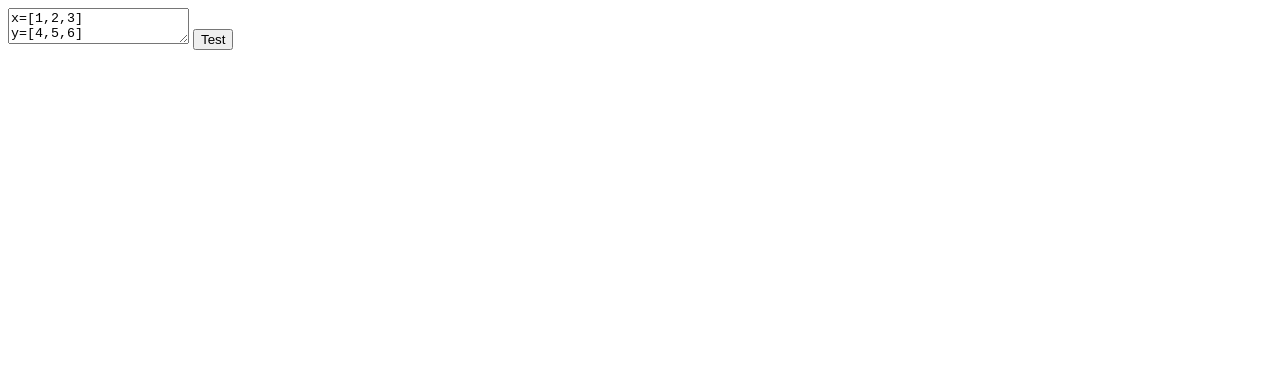
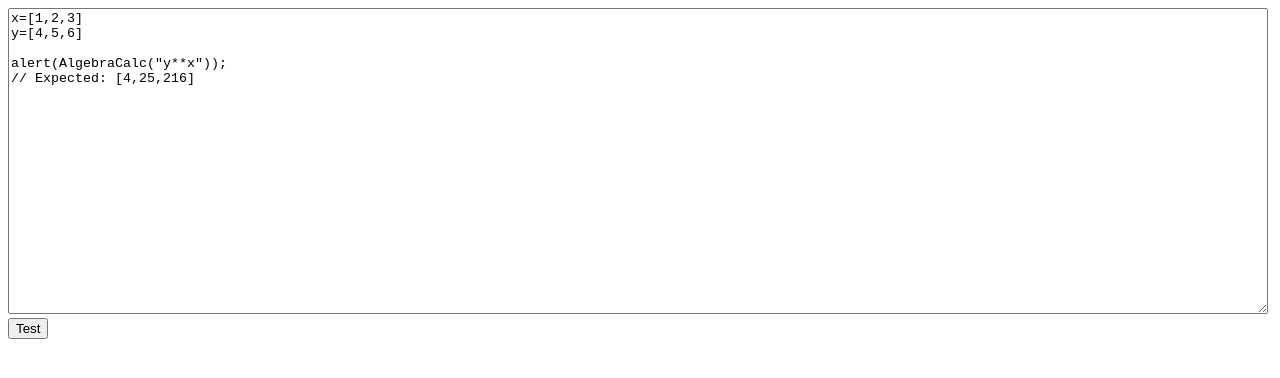
Before and after one commit to jjtseng93/js-operator-overloading-by-eval, a plain HTML site: page index.html in a window 1280 px wide. Drawn offline with Linux system fonts and the light colour scheme.

Commit message:
Update index.html

```diff
--- a/index.html
+++ b/index.html
@@ -10,13 +10,13 @@
 <script src="index.js"></script>
 
 <body>
-  <textarea>
+  <textarea style="width:98vw;height:300px;">
 x=[1,2,3]
 y=[4,5,6]
 
 alert(AlgebraCalc("y**x"));
 // Expected: [4,25,216]
-  </textarea>
+  </textarea> <br>
   <button onclick="eval(this.previousElementSibling.value)">Test</button>
 </body>
 
```
